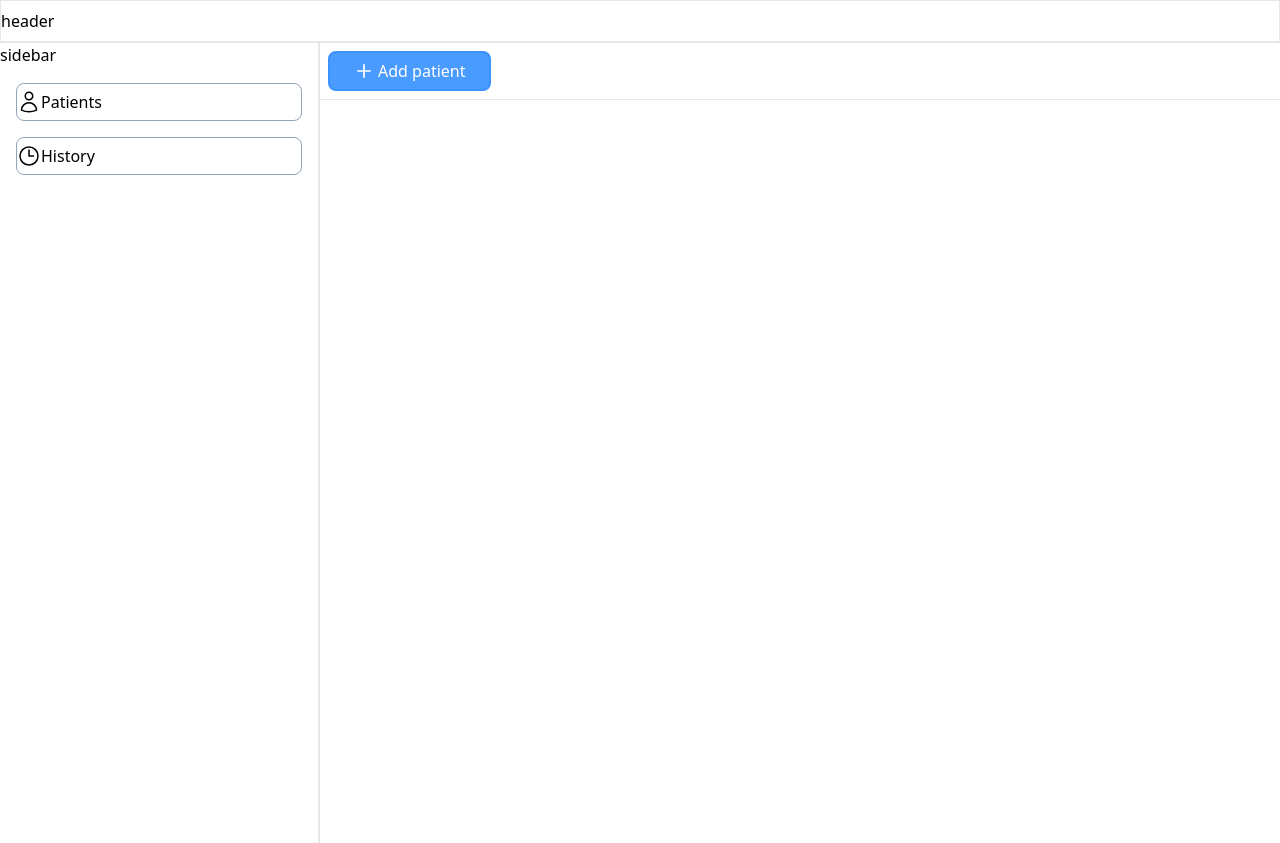
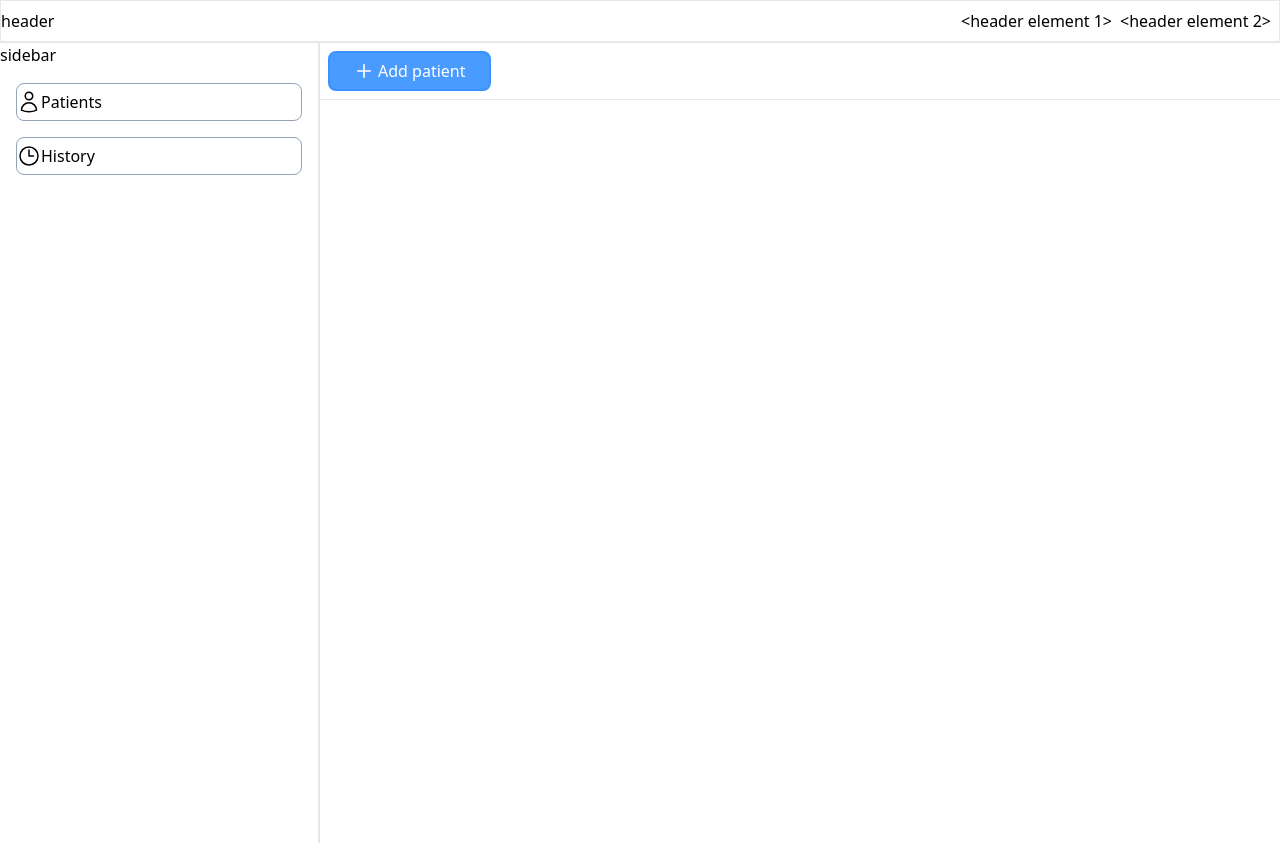
Before and after one commit to Sharkul-pixel/Automated-Prescription-System, a React (Vite) app: page / in a window 1280 px wide. Built offline with nearby package versions, Linux system fonts and the light colour scheme.

Commit message:
Add placeholder elements in header

```diff
--- a/src/routes/Root.jsx
+++ b/src/routes/Root.jsx
@@ -3,7 +3,11 @@ import { Outlet, Link } from "react-router-dom";
 export default function Root() {
   return (
     <>
-      <header className="border border-b-2 py-2">header</header>
+      <header className="flex border border-b-2 py-2">
+        <div className="grow">header</div>
+        <div className="mr-2">&lt;header element 1&gt;</div>
+        <div className="mr-2">&lt;header element 2&gt;</div>
+      </header>
       <div className="flex min-h-screen">
         <aside className="w-1/4 border-r-2">
           sidebar
```
